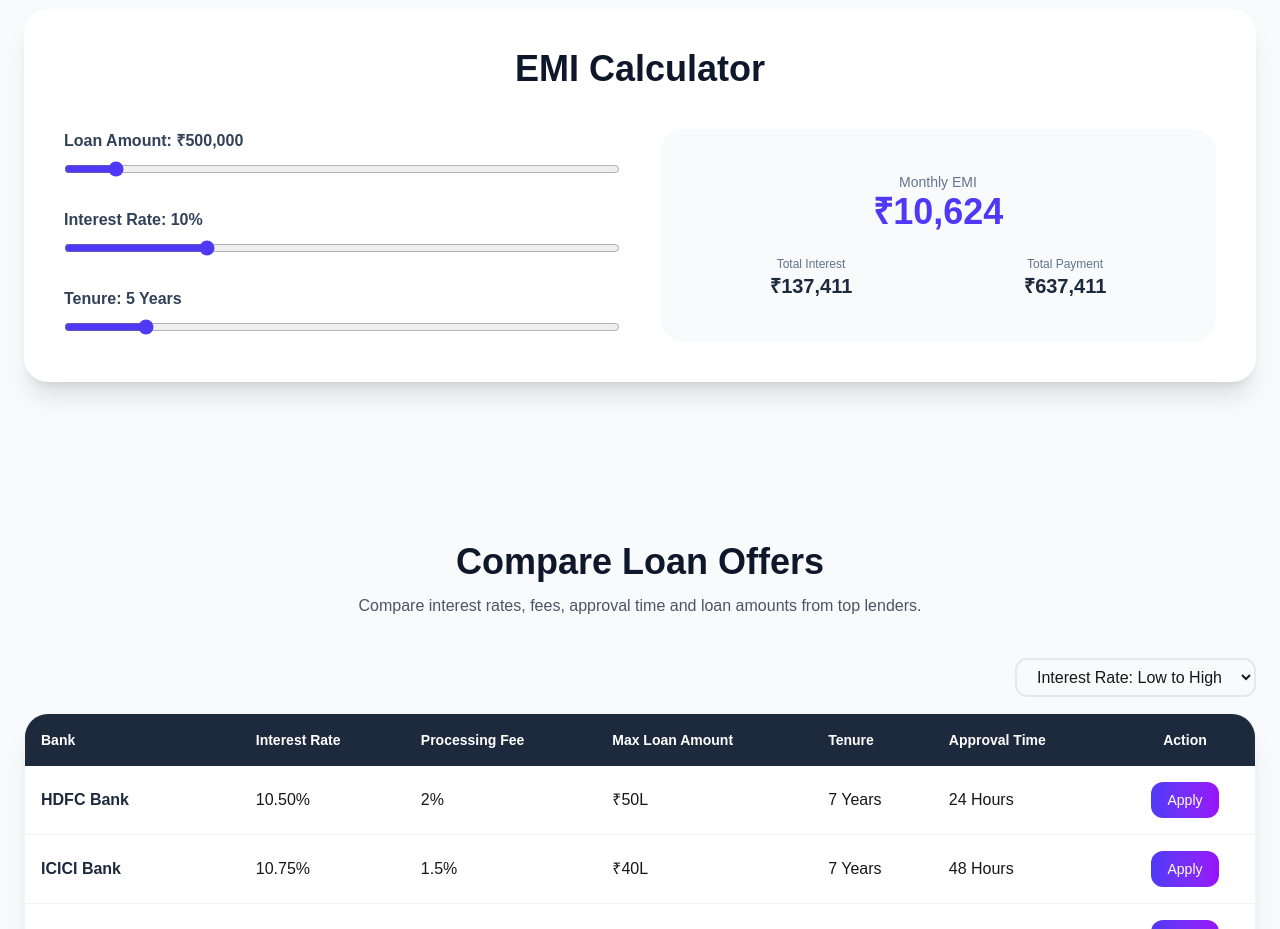
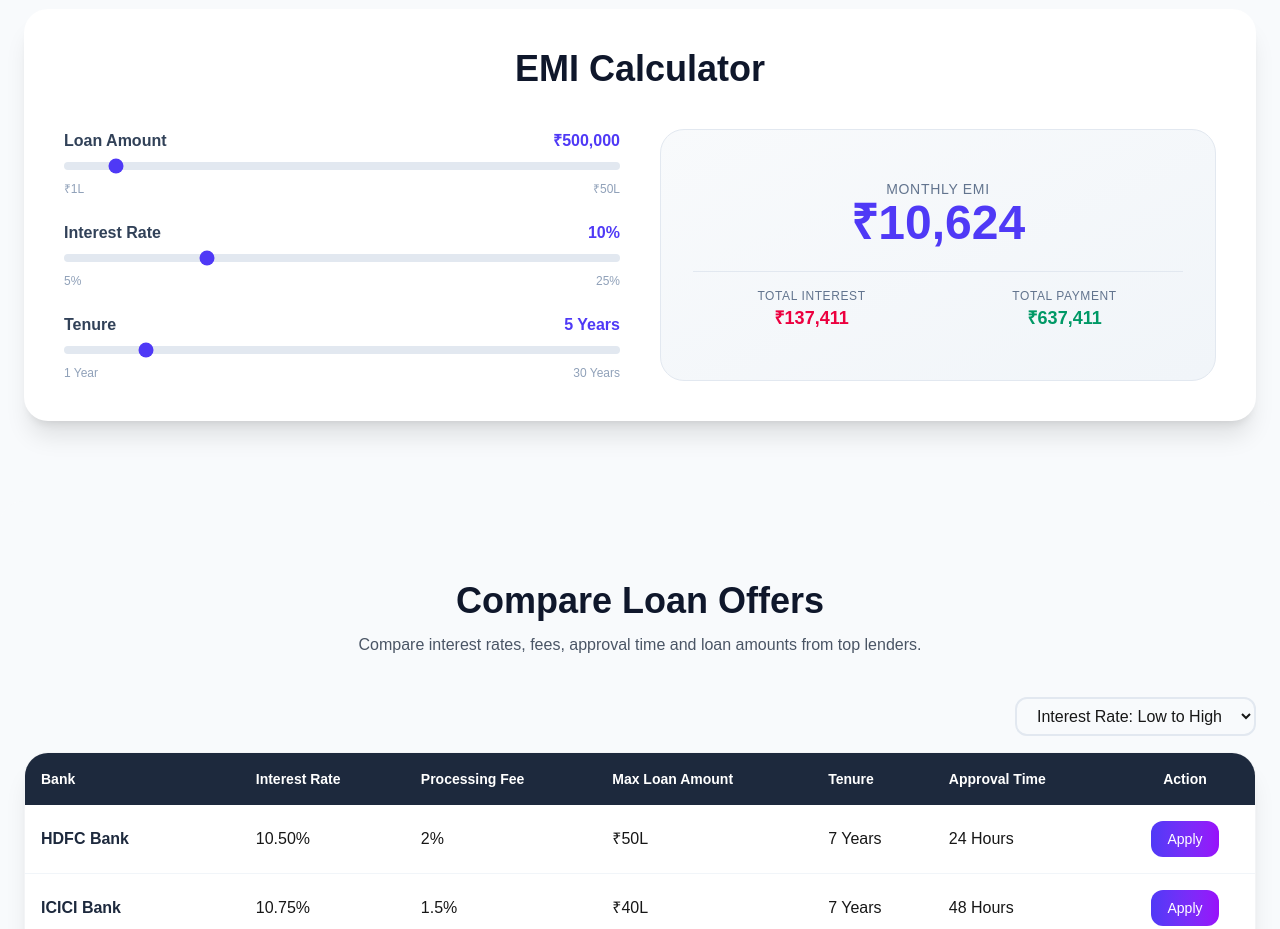
Before and after one commit to ksloanspvtld-prog/kinetik-capital-loans, a Next.js app: page / in a window 1280 px wide. Shown: the part 2500-3429 px from the top of the page. Built offline with nearby package versions, Linux system fonts and the light colour scheme.

Commit message:
📊 EMI Calculator Active

```diff
--- a/app/page.tsx
+++ b/app/page.tsx
@@ -389,7 +389,7 @@ export default function Home() {
           </div>
         </section>
 
-        {/* ===== EMI CALCULATOR ===== */}
+        {/* ===== EMI CALCULATOR - ACTIVE ===== */}
         <section className="max-w-7xl mx-auto px-6 py-20">
           <div className="bg-white rounded-3xl shadow-xl p-6 md:p-10">
             <h2 className="text-3xl md:text-4xl font-bold text-center text-slate-900 mb-10">
@@ -398,8 +398,9 @@ export default function Home() {
             <div className="grid md:grid-cols-2 gap-10">
               <div className="space-y-6">
                 <div>
-                  <label className="font-semibold text-slate-700">
-                    Loan Amount: ₹{loanAmount.toLocaleString()}
+                  <label className="font-semibold text-slate-700 flex justify-between">
+                    <span>Loan Amount</span>
+                    <span className="text-indigo-600">₹{loanAmount.toLocaleString()}</span>
                   </label>
                   <input
                     type="range"
@@ -408,12 +409,18 @@ export default function Home() {
                     step="50000"
                     value={loanAmount}
                     onChange={(e) => setLoanAmount(Number(e.target.value))}
-                    className="w-full mt-2 accent-indigo-600"
+                    className="w-full mt-2 accent-indigo-600 h-2 bg-slate-200 rounded-lg appearance-none cursor-pointer"
                   />
+                  <div className="flex justify-between text-xs text-slate-400 mt-1">
+                    <span>₹1L</span>
+                    <span>₹50L</span>
+                  </div>
                 </div>
+
                 <div>
-                  <label className="font-semibold text-slate-700">
-                    Interest Rate: {interestRate}%
+                  <label className="font-semibold text-slate-700 flex justify-between">
+                    <span>Interest Rate</span>
+                    <span className="text-indigo-600">{interestRate}%</span>
                   </label>
                   <input
                     type="range"
@@ -422,12 +429,18 @@ export default function Home() {
                     step="0.5"
                     value={interestRate}
                     onChange={(e) => setInterestRate(Number(e.target.value))}
-                    className="w-full mt-2 accent-indigo-600"
+                    className="w-full mt-2 accent-indigo-600 h-2 bg-slate-200 rounded-lg appearance-none cursor-pointer"
                   />
+                  <div className="flex justify-between text-xs text-slate-400 mt-1">
+                    <span>5%</span>
+                    <span>25%</span>
+                  </div>
                 </div>
+
                 <div>
-                  <label className="font-semibold text-slate-700">
-                    Tenure: {tenure} Years
+                  <label className="font-semibold text-slate-700 flex justify-between">
+                    <span>Tenure</span>
+                    <span className="text-indigo-600">{tenure} Years</span>
                   </label>
                   <input
                     type="range"
@@ -435,29 +448,36 @@ export default function Home() {
                     max="30"
                     value={tenure}
                     onChange={(e) => setTenure(Number(e.target.value))}
-                    className="w-full mt-2 accent-indigo-600"
+                    className="w-full mt-2 accent-indigo-600 h-2 bg-slate-200 rounded-lg appearance-none cursor-pointer"
                   />
+                  <div className="flex justify-between text-xs text-slate-400 mt-1">
+                    <span>1 Year</span>
+                    <span>30 Years</span>
+                  </div>
                 </div>
               </div>
-              <div className="bg-slate-50 rounded-3xl p-6 md:p-8 flex flex-col justify-center">
-                <div className="text-center">
-                  <p className="text-slate-500 text-sm">Monthly EMI</p>
-                  <h3 className="text-4xl font-bold text-indigo-600">
-                    ₹{Math.round(emi).toLocaleString()}
-                  </h3>
-                </div>
-                <div className="grid grid-cols-2 gap-4 mt-6">
-                  <div className="text-center">
-                    <p className="text-slate-500 text-xs">Total Interest</p>
-                    <p className="text-xl font-bold text-slate-800">
-                      ₹{Math.round(totalInterest).toLocaleString()}
+
+              <div className="bg-gradient-to-br from-slate-50 to-slate-100 rounded-3xl p-6 md:p-8 flex flex-col justify-center border border-slate-200">
+                <div className="text-center space-y-6">
+                  <div>
+                    <p className="text-sm text-slate-500 font-medium uppercase tracking-wider">Monthly EMI</p>
+                    <p className="text-4xl md:text-5xl font-bold text-indigo-600">
+                      ₹{Math.round(emi).toLocaleString()}
                     </p>
                   </div>
-                  <div className="text-center">
-                    <p className="text-slate-500 text-xs">Total Payment</p>
-                    <p className="text-xl font-bold text-slate-800">
-                      ₹{Math.round(totalPayment).toLocaleString()}
-                    </p>
+                  <div className="grid grid-cols-2 gap-4 pt-4 border-t border-slate-200">
+                    <div>
+                      <p className="text-xs text-slate-500 font-medium uppercase tracking-wider">Total Interest</p>
+                      <p className="text-lg font-bold text-rose-600">
+                        ₹{Math.round(totalInterest).toLocaleString()}
+                      </p>
+                    </div>
+                    <div>
+                      <p className="text-xs text-slate-500 font-medium uppercase tracking-wider">Total Payment</p>
+                      <p className="text-lg font-bold text-emerald-600">
+                        ₹{Math.round(totalPayment).toLocaleString()}
+                      </p>
+                    </div>
                   </div>
                 </div>
               </div>
@@ -571,7 +591,7 @@ export default function Home() {
           </div>
         </section>
 
-        {/* ===== WHY CHOOSE US SECTION ===== */}
+        {/* ===== WHY CHOOSE US ===== */}
         <section className="max-w-7xl mx-auto px-6 py-20">
           <div className="text-center mb-14">
             <h2 className="text-3xl md:text-4xl font-bold text-slate-900">
@@ -633,7 +653,7 @@ export default function Home() {
           {loanForm}
         </section>
 
-        {/* ===== CUSTOMER TESTIMONIALS ===== */}
+        {/* ===== TESTIMONIALS ===== */}
         <section className="max-w-7xl mx-auto px-6 py-20 bg-slate-50 rounded-3xl">
           <div className="text-center mb-14">
             <h2 className="text-3xl md:text-4xl font-bold text-slate-900">
@@ -699,7 +719,7 @@ export default function Home() {
           </div>
         </section>
 
-        {/* ===== PARTNER BANKS SECTION ===== */}
+        {/* ===== PARTNER BANKS ===== */}
         <section className="py-20 overflow-hidden">
           <div className="text-center mb-12">
             <h2 className="text-3xl md:text-4xl font-bold text-slate-900">
```
